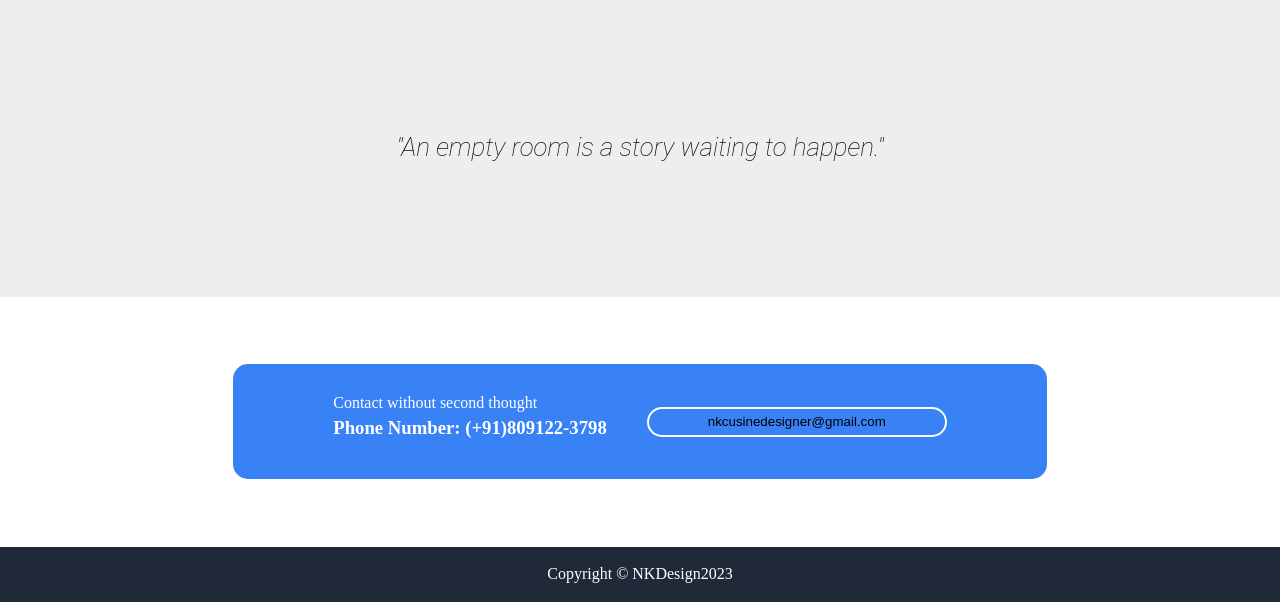
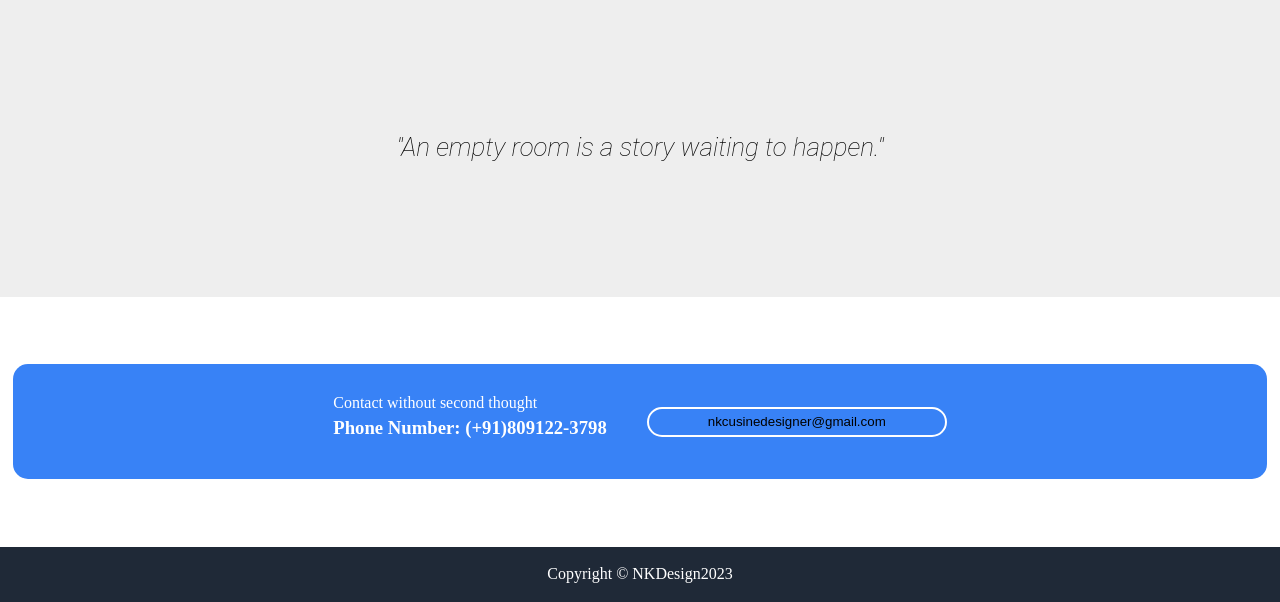
Before and after one commit to gaurav8969/landing-page, a plain HTML site: page index.html in a window 1280 px wide. Shown: the part 1584-2186 px from the top of the page. Drawn offline with Linux system fonts and the light colour scheme.

Commit message:
refactor landing page for NK Design limited

```diff
--- a/style.css
+++ b/style.css
@@ -172,7 +172,7 @@ a {
     align-items:center;
     gap:40px;
     background-color: #3882F6;
-    padding:30px 100px;
+    padding:30px 320px;
     border-radius:15px;
 }
 
```
